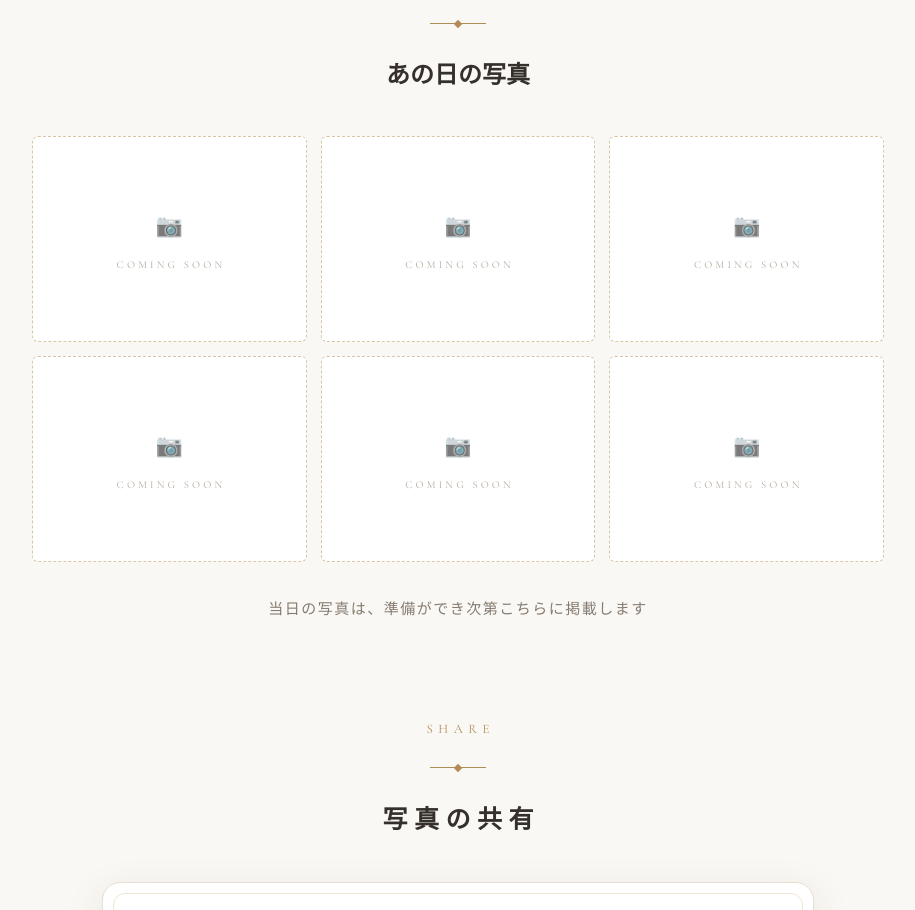
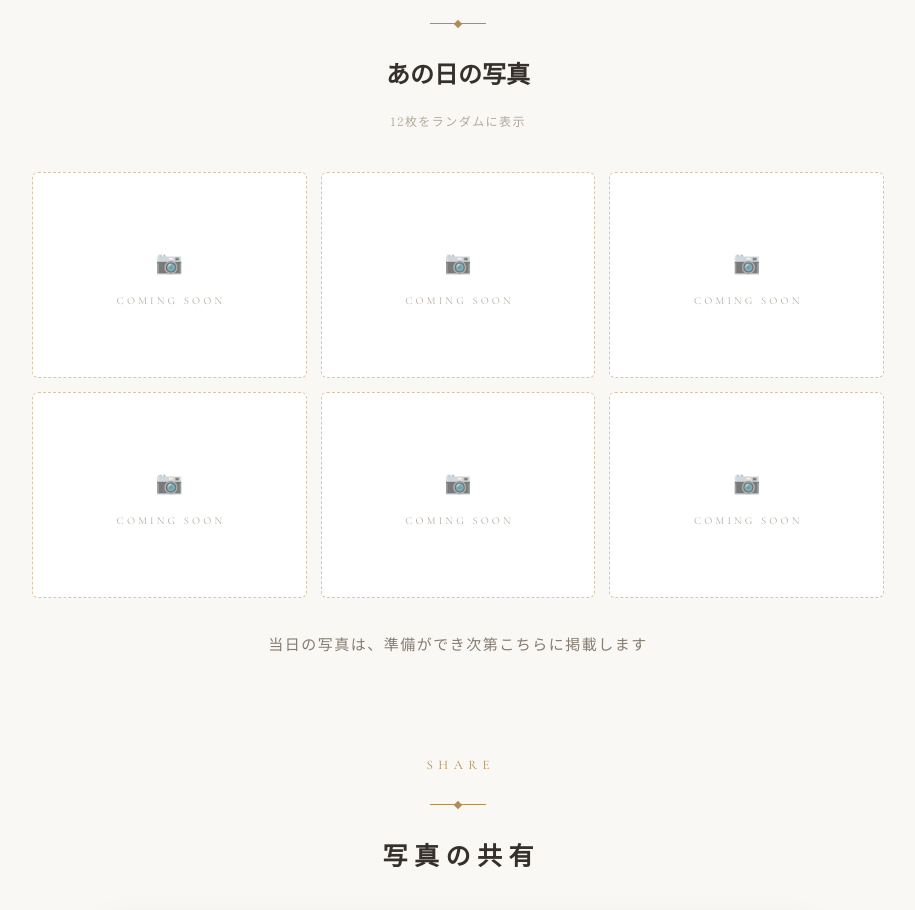
Before and after one commit to GeN1219/m-guest, a plain HTML site: page index.html in a window 1280 px wide. Shown: the part 2070-2980 px from the top of the page, without its empty margins (182-1097 px from the left). Drawn offline with nearby package versions, Linux system fonts and the light colour scheme; no server answers.

Commit message:
ありがとうサイト: 「あの日の写真」の下に「12枚をランダムに表示」の注記を追加
表示枚数（CONFIG.galleryCount）を変えたら文言も自動で追従する。

Co-Authored-By: Claude Opus 5.5 <noreply@anthropic.com>

```diff
--- a/index.html
+++ b/index.html
@@ -369,6 +369,13 @@
         }
 
         /* アップロードされた写真のギャラリー */
+        .gallery-note {
+            margin-top: 14px;
+            font-size: 12px;
+            letter-spacing: 0.12em;
+            color: var(--ink-faint);
+        }
+
         .gallery-bar {
             margin-top: 30px;
             display: flex;
@@ -747,6 +754,7 @@
         <p class="eyebrow">Gallery</p>
         <div class="divider"></div>
         <h2>あの日の写真</h2>
+        <p class="gallery-note" id="galleryNote">12枚をランダムに表示</p>
         <div class="gallery-bar" id="galleryBar" hidden>
             <span class="gallery-count" id="galleryCount"></span>
             <button class="gallery-btn" id="shuffleBtn" hidden>シャッフル</button>
@@ -1179,6 +1187,8 @@
             placeholders();
         }
 
+        document.getElementById('galleryNote').textContent = CONFIG.galleryCount + '枚をランダムに表示';
+
         // ---- 写真共有 ----
         if (CONFIG.shareUrl) {
             document.getElementById('shareSection').hidden = false;
```
